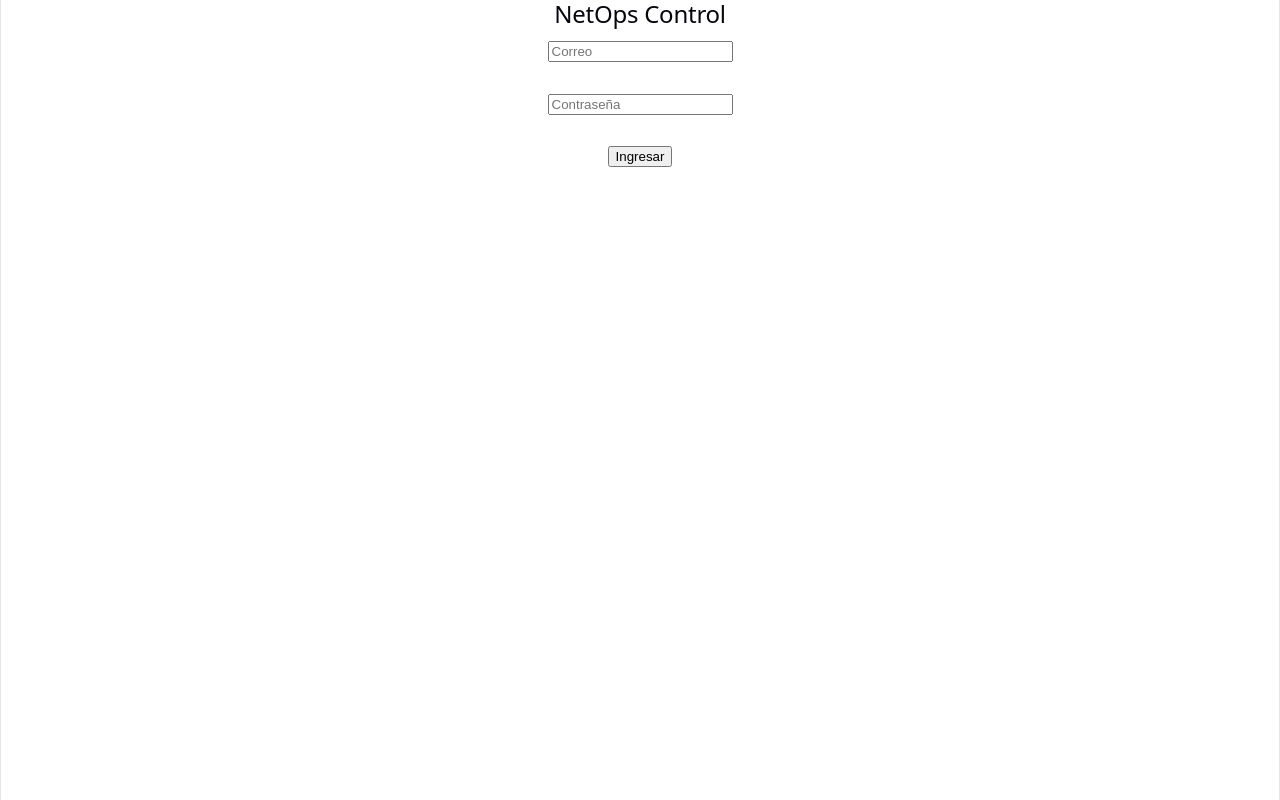
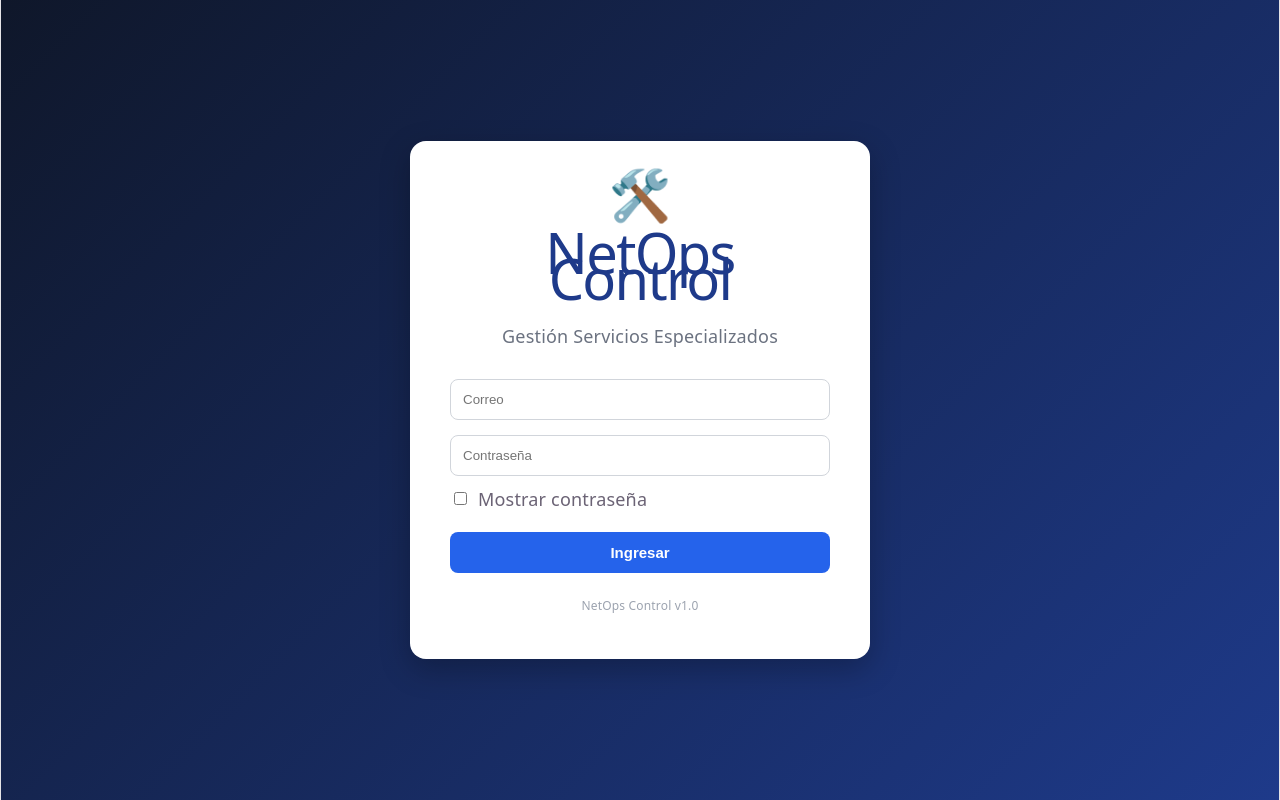
Before and after one commit to mongetech1828/NetOps-Control, a React app in the folder frontend/: page / in a window 1280 px wide. Built offline with nearby package versions, Linux system fonts and the light colour scheme; the HTML template or start-up script is replaced by a standard one.

Commit message:
Busqueda global, tecnicos mejorado

```diff
--- a/frontend/src/App.jsx
+++ b/frontend/src/App.jsx
@@ -6,6 +6,7 @@ import AppRoutes from "./routes/AppRoutes";
 function App() {
 
   const [session, setSession] = useState(null);
+  const [loadingSession, setLoadingSession] = useState(true);
   const [perfil, setPerfil] = useState(null);
 
   useEffect(() => {
@@ -29,11 +30,11 @@ function App() {
         if (session?.user?.id) {
           cargarPerfil(session.user.id);
         }
+
+        setLoadingSession(false);
       });
 
-
-    const {
-      data: listener
+    const {data: { subscription }
     } = supabase.auth.onAuthStateChange(
       (_event, session) => {
 
@@ -46,13 +47,17 @@ function App() {
     );
 
     return () => {
-      listener.subscription.unsubscribe();
+      subscription.unsubscribe();
     };
 
   }, []);
 
   async function cerrarSesion() {
     await supabase.auth.signOut();
+  }
+
+  if (loadingSession) {
+    return <div>Cargando...</div>;
   }
 
   if (!session) {
--- a/frontend/src/layouts/MainLayout.jsx
+++ b/frontend/src/layouts/MainLayout.jsx
@@ -22,7 +22,7 @@ function MainLayout({
       <aside
         style={{
           width: "180px",
-          backgroundColor: "#4CA450",
+          background: "linear-gradient(135deg, #1e3a8a, #0f172a)",
           color: "white",
           padding: "20px"
         }}
@@ -78,13 +78,16 @@ function MainLayout({
         <hr />
 
         <button
-          style= {{
-            backgroundColor: "#e6d1b3",
-            color: "black",
+          style={{
+            width: "100%",
+            padding: "12px",
             border: "none",
-            padding: "10px 20px",
-            borderRadius: "6px",
-            cursor: "pointer"
+            borderRadius: "8px",
+            background: "#2563eb",
+            color: "white",
+            fontWeight: "600",
+            cursor: "pointer",
+            fontSize: "15px"
           }}
           onClick={onLogout}>
           Cerrar Sesión
--- a/frontend/src/pages/Login.jsx
+++ b/frontend/src/pages/Login.jsx
@@ -1,56 +1,223 @@
 import { useState } from "react";
+import { useNavigate } from "react-router-dom";
 import { supabase } from "../services/supabase";
 
 function Login() {
 
   const [email, setEmail] = useState("");
   const [password, setPassword] = useState("");
+  const [mostrarPassword, setMostrarPassword] = useState(false);
+  const [errorLogin, setErrorLogin] = useState("");
+  const [loading, setLoading] = useState(false);
 
   async function handleLogin() {
 
-    const { data, error } =
+    try {
+      setErrorLogin("");
+      setLoading(true);
+
+      const { error } =
         await supabase.auth.signInWithPassword({
           email,
           password,
         });
 
-    console.log("USER");
-    console.log(data);
+      if (error) {
+        setErrorLogin(
+          "Correo o contraseña incorrectos"
+        );
 
-    console.log("ERROR");
-    console.log(error);
+        return;
+      }
+
+    } catch (error) {
+      setErrorLogin(
+        "Ocurrió un error al iniciar sesión"
+      );
+
+    } finally {
+      setLoading(false);
+    }
   }
 
   return (
-    <div>
 
-      <h2>NetOps Control</h2>
+    <div
+      style={{
+        minHeight: "100vh",
+        display: "flex",
+        justifyContent: "center",
+        alignItems: "center",
+        background:
+          "linear-gradient(135deg, #0f172a, #1e3a8a)"
+      }}
+    >
+
+      <div
+        style={{
+          background: "white",
+          padding: "40px",
+          borderRadius: "16px",
+          width: "380px",
+          boxShadow:
+            "0 10px 30px rgba(0,0,0,0.25)",
+          textAlign: "center"
+        }}
+      >
+
+        <div
+          style={{
+            fontSize: "50px",
+            marginBottom: "10px"
+          }}
+        >
+          🛠️
+        </div>
+
+        <h1
+          style={{
+            marginBottom: "5px",
+            color: "#1e3a8a"
+          }}
+        >
+          NetOps Control
+        </h1>
+
+        <br/>
+
+        <p
+          style={{
+            color: "#6b7280",
+            marginBottom: "30px"
+          }}
+        >
+          Gestión Servicios Especializados
+        </p>
 
         <input
           type="email"
           placeholder="Correo"
           value={email}
-        onChange={(e) => setEmail(e.target.value)}
+          onChange={(e) =>
+            setEmail(e.target.value)
+          }
+          style={{
+            width: "100%",
+            padding: "12px",
+            marginBottom: "15px",
+            borderRadius: "8px",
+            border: "1px solid #d1d5db",
+            boxSizing: "border-box"
+          }}
         />
 
-      <br />
-      <br />
+        <input
+          type={
+            mostrarPassword
+              ? "text"
+              : "password"
+          }
+          placeholder="Contraseña"
+          value={password}
+          onChange={(e) =>
+            setPassword(e.target.value)
+          }
+          onKeyDown={(e) => {
+            if (e.key === "Enter") {
+              handleLogin();
+            }
+          }}
+          style={{
+            width: "100%",
+            padding: "12px",
+            marginBottom: "10px",
+            borderRadius: "8px",
+            border: "1px solid #d1d5db",
+            boxSizing: "border-box"
+          }}
+        />
+
+        {
+          errorLogin && (
+
+            <div
+              style={{
+                color: "#dc2626",
+                marginBottom: "15px",
+                fontSize: "14px",
+                fontWeight: "500"
+              }}
+            >
+              ❌ {errorLogin}
+            </div>
+
+          )
+        }
+
+        <div
+          style={{
+            display: "flex",
+            alignItems: "center",
+            gap: "8px",
+            marginBottom: "20px"
+          }}
+        >
 
           <input
-        type="password"
-        placeholder="Contraseña"
-        value={password}
-        onChange={(e) => setPassword(e.target.value)}
+            type="checkbox"
+            checked={mostrarPassword}
+            onChange={(e) =>
+              setMostrarPassword(
+                e.target.checked
+              )
+            }
           />
 
-      <br />
-      <br />
+          <label>
+            Mostrar contraseña
+          </label>
 
-      <button onClick={handleLogin}>
-        Ingresar
+        </div>
+
+        <button
+          onClick={handleLogin}
+          disabled={loading}
+          style={{
+            width: "100%",
+            padding: "12px",
+            border: "none",
+            borderRadius: "8px",
+            background: loading
+              ? "#93c5fd"
+              : "#2563eb",
+            color: "white",
+            fontWeight: "600",
+            cursor: loading
+              ? "not-allowed"
+              : "pointer",
+            fontSize: "15px",
+            opacity: loading ? 0.8 : 1
+          }}
+        >
+          {loading
+            ? "Ingresando..."
+            : "Ingresar"}
         </button>
 
+        <p
+          style={{
+            marginTop: "20px",
+            fontSize: "12px",
+            color: "#9ca3af"
+          }}
+        >
+          NetOps Control v1.0
+        </p>
+
       </div>
+
+    </div>
+
   );
 }
 
--- a/frontend/src/pages/Ordenes.jsx
+++ b/frontend/src/pages/Ordenes.jsx
@@ -2,6 +2,7 @@ import { useState, useEffect, useMemo } from "react";
 import { supabase } from "../services/supabase";
 import { useLocation } from "react-router-dom";
 import HistorialOrdenModal from "../components/HistorialOrdenModal";
+import * as XLSX from "xlsx";
 
 function Ordenes() {
 
@@ -531,6 +532,53 @@ function Ordenes() {
       texto: "🟢 Baja",
       color: "#16a34a"
     };
+  }
+
+  function exportarExcel() {
+
+    const datos = ordenes.map(
+      (orden) => ({
+
+        OST: orden.numero_ost,
+        Linea: orden.numero_linea,
+        Evento_agil: orden.evento_agil,
+        Cliente: orden.cliente,
+        Servicio: orden.tipo_servicio?.nombre,
+        Transporte: orden.transporte?.nombre,
+        Estado: orden.estado?.nombre,
+        Dias: diasRestantes(orden.fecha_maxima_atencion),
+        Tecnicos:
+          orden.orden_tecnicos
+            ?.map(
+              (t) =>
+                t.tecnicos?.nombre
+            )
+            .join(", "),
+        Prioridad:
+          orden.prioridad_calculada,
+        Puntaje:
+          orden.puntaje_prioridad,
+        Reingresos: orden.cantidad_reingresos
+      })
+    );
+
+    const ws = XLSX.utils.json_to_sheet(datos);
+    const wb = XLSX.utils.book_new();
+    const fecha = new Date()
+      .toISOString()
+      .slice(0,10)
+      .replaceAll("-","");
+
+    XLSX.utils.book_append_sheet(
+      wb,
+      ws,
+      "Ordenes"
+    );
+
+    XLSX.writeFile(
+      wb,
+      `Ordenes_${fecha}.xlsx`
+    );
   }
 
   const location = useLocation();
@@ -1376,6 +1424,17 @@ function Ordenes() {
             value={filtroEvento}
             onChange={(e) => setFiltroEvento(e.target.value)}
           />
+
+          <button
+            style={{
+              padding: "10px",
+              borderRadius: "6px",
+              border: "1px solid #d1d5db",
+              cursor: "pointer"
+            }}
+            onClick={exportarExcel}>
+              📊 Exportar Excel
+        </button>
 
         </div>
 
--- a/frontend/src/pages/SIGA.jsx
+++ b/frontend/src/pages/SIGA.jsx
@@ -2,6 +2,7 @@ import { useState, useEffect } from "react";
 import { useLocation } from "react-router-dom";
 import { supabase } from "../services/supabase";
 import HistorialSIGAModal from "../components/HistorialSIGAModal";
+import * as XLSX from "xlsx";
 
 function SIGA() {
 
@@ -20,7 +21,6 @@ function SIGA() {
   const [historialSIGA, setHistorialSIGA] = useState([]);
   const [sigaHistorial, setSigaHistorial] = useState(null);
   const [mostrarHistorialSIGA, setMostrarHistorialSIGA] = useState(false);
-  /*const [mostrarHistorial, setMostrarHistorial] = useState(false);*/
   const [mostrarFormulario, setMostrarFormulario] = useState(false);
   const [sigaEditando, setSigaEditando] = useState(null);
   const formularioVacio = {
@@ -626,17 +626,45 @@ function SIGA() {
     };
   }
 
-  function formatearHoras(
-    horas
-  ) {
-    const horasEnteras =
-      Math.floor(horas);
-    const minutos =
-      Math.round(
-        (horas - horasEnteras) * 60
-      );
+  function exportarSIGAs() {
 
-    return `${horasEnteras}h ${minutos}m`;
+    const datos = sigas.map(
+      (siga) => ({
+
+        SIGA: siga.numero_siga,
+        Linea: siga.numero_linea,
+        Evento_agil: siga.evento_agil,
+        Cliente: siga.cliente,
+        Servicio: siga.tipo_servicio?.nombre,
+        Prioridad: siga.prioridades_siga?.prioridad,
+        Estado: siga.estados_siga?.nombre,
+        Grupo: siga.grupos_gestion?.nombre,
+        Tecnicos:
+          siga.siga_tecnicos
+            ?.map(
+              (t) =>
+                t.tecnicos?.nombre
+            )
+            .join(", ")
+      })
+    );
+
+    const ws = XLSX.utils.json_to_sheet(datos);
+    const wb =XLSX.utils.book_new();
+    const fecha = new Date()
+      .toISOString()
+      .slice(0,10)
+      .replaceAll("-","");
+
+    XLSX.utils.book_append_sheet(
+      wb,
+      ws,
+      "SIGAs"
+    );
+    XLSX.writeFile(
+      wb,
+      `SIGAs_${fecha}.xlsx`
+    );
   }
 
   useEffect(() => {
@@ -667,14 +695,6 @@ function SIGA() {
     );
 
   }, [mostrarHistorialSIGA]);
-
-  /*const metricas =
-    mostrarHistorial
-      ? calcularMetricasSIGA(
-          historialSIGA,
-          sigaHistorial?.prioridades_siga?.horas_sla || 0
-        )
-      : null;*/
 
   return (
 
@@ -777,6 +797,17 @@ function SIGA() {
             value={filtroEvento}
             onChange={(e) => setFiltroEvento(e.target.value)}
           />
+
+          <button
+            style={{
+              padding: "10px",
+              borderRadius: "6px",
+              border: "1px solid #d1d5db",
+              cursor: "pointer"
+            }}
+            onClick={exportarSIGAs}>
+              📊 Exportar Excel
+          </button>
 
         </div>
 
--- a/package.json
+++ b/package.json
@@ -1,5 +1,6 @@
 {
   "dependencies": {
-    "react-router-dom": "^7.18.3"
+    "react-router-dom": "^7.18.3",
+    "xlsx": "^0.18.5"
   }
 }
```
Also changed, not shown: frontend/src/pages/Dashboard.jsx (+130 -1 lines), 1 other file (tests, documents, lock files or other folders). Lines whose indentation alone changed are shown as unchanged.
